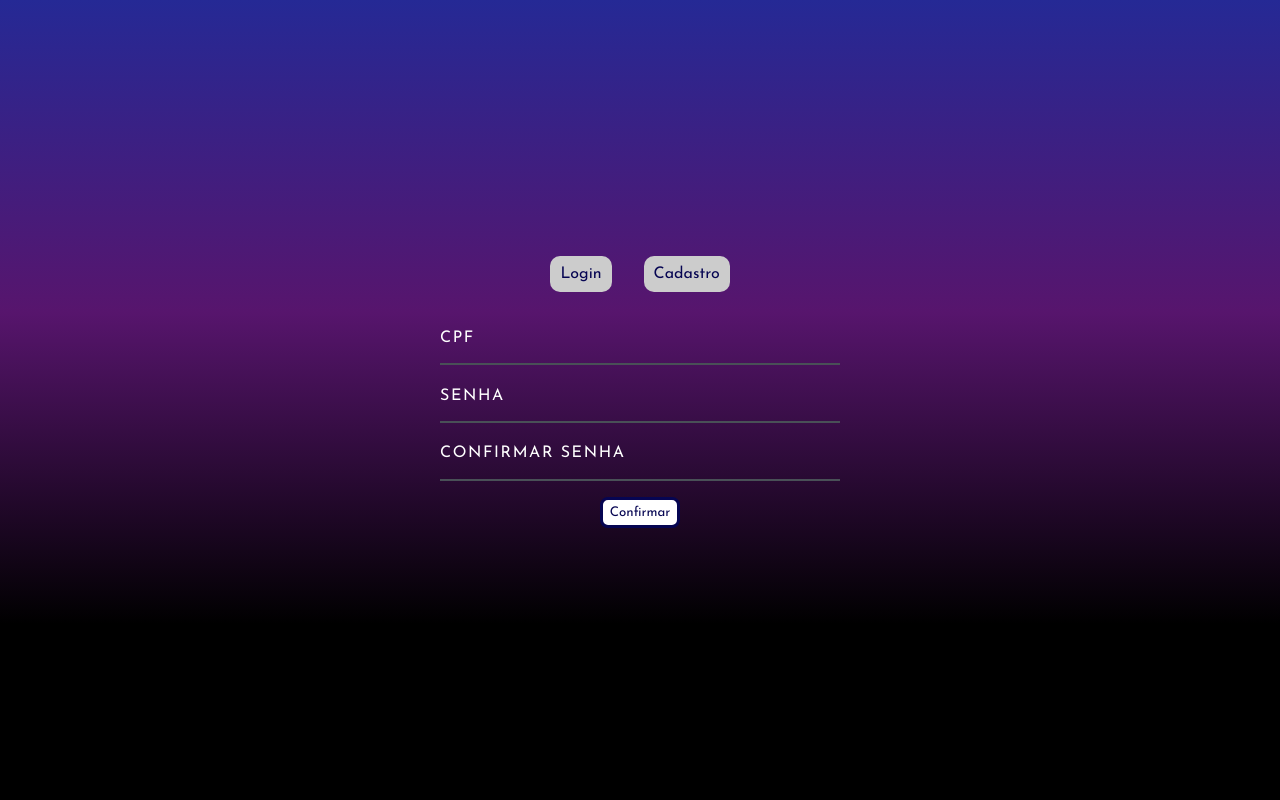
After one commit to ClaraValois/final_php, a PHP site: page /redefinirSenha.html in a window 1280 px wide. The commit adds this page. Run offline with PHP 8.4, Linux system fonts and the light colour scheme.

Commit message:
refactor: alterações html

```diff
--- a/assets/login.css
+++ b/assets/login.css
@@ -151,7 +151,7 @@
     color: #fff;
   }
 
-  .btn {
+  .btn, .buttonRedefinir {
     background: #fff;
     color: #060552;
     padding: 0.4rem;
@@ -161,8 +161,8 @@
     margin-bottom: 1rem;
   }
 
-  .btn:hover {
-    background-color: #27259a;
+  .btn, .buttonRedefinir:hover {
+    background-color: #060552;
     color: white;
   }
 
--- a/index.html
+++ b/index.html
@@ -41,14 +41,14 @@
         </div>
         <div class="submit">
           <button type="submit" class="btn">Entrar</button>
-          <a href="/redefinirSenha">
+          <a href="/redefinirSenha.html">
             <p>Esqueci minha senha</p>
           </a>
         </div>
       </form>
 
       <div class="bloco2">
-        <img class="imgLogin" src="/Resources/Assets/Imagens/vetorcanto.png" />
+        <img class="imgLogin" src="/assets/images/vetorcanto.png" />
       </div>
     </div>
     <script>
--- /dev/null
+++ b/redefinirSenha.html
@@ -0,0 +1,175 @@
+<link rel="stylesheet" href="assets/global.css" />
+<link rel="stylesheet" href="/assets/login.css">
+
+<div class="content">
+  <form method="POST" class="form">
+    <ul class="title">
+      <a href="/">
+        <li>Login</li>
+      </a>
+      <a href="/cadastroUser.html">
+        <li>Cadastro</li>
+      </a>
+    </ul>
+
+    <div class="box">
+      <input type="text" required />
+      <span>Cpf</span>
+      <i></i>
+    </div>
+
+    <div class="box">
+      <input type="password" required />
+      <span>Senha</span>
+      <i></i>
+    </div>
+
+    <div class="box">
+      <input type="password" required />
+      <span>Confirmar senha</span>
+      <i></i>
+    </div>
+    <div class="submit">
+      <button class="buttonRedefinir">Confirmar</button>
+    </div>
+  </form>
+
+</div>
+<!--
+<style>
+.content {
+align-items: center;
+display: flex;
+justify-content: center;
+padding: 10rem 10%;
+gap: 3rem;
+height: 100vh;
+background: linear-gradient(
+  0deg,
+  rgba(0, 0, 0, 1) 22%,
+  rgba(87, 21, 109, 1) 61%,
+  rgba(37, 41, 149, 1) 100%,
+  rgba(83, 11, 95, 1) 100%
+);
+}
+
+@media screen and (max-width: 600px) {
+.content {
+  flex-wrap: wrap;
+}
+}
+
+.form {
+width: 25rem;
+}
+
+.title {
+display: flex;
+gap: 2rem;
+justify-content: center;
+padding-bottom: 2rem;
+}
+
+.box {
+position: relative;
+margin-bottom: 1rem;
+}
+
+.box input {
+width: 100%;
+padding: 0.8rem;
+color: #fff;
+border: none;
+outline: none;
+font-size: 1rem;
+letter-spacing: 0.1em;
+background: transparent;
+box-shadow: none;
+}
+
+.box span {
+position: absolute;
+left: 0;
+color: #fff;
+padding: 0.4rem 0 1rem;
+text-transform: uppercase;
+letter-spacing: 0.1em;
+pointer-events: none;
+transition: 0.5s;
+}
+
+.box input:valid ~ span,
+.box input:focus ~ span {
+color: #fff;
+transform: translatey(-20px);
+font-size: 0.8em;
+}
+
+.box i {
+position: absolute;
+width: 100%;
+height: 2px;
+left: 0;
+bottom: 0;
+background: #495057;
+overflow: hidden;
+}
+
+.box i::before {
+content: "";
+position: absolute;
+width: 100%;
+height: 100%;
+left: -100%;
+background: linear-gradient(
+  50deg,
+  #212529,
+  #f8f9fa,
+  #e9ecef,
+  #dee2e6,
+  #ced4da,
+  #adb5bd,
+  #6c757d,
+  #495057,
+  #343a40,
+  #212529
+);
+animation: animate 0.9s linear infinite;
+transition: 0.5s;
+}
+
+.box input:valid ~ i::before,
+.box input:focus ~ i::before {
+left: 0;
+}
+
+@keyframes animate {
+0% {
+  background-position-x: 0;
+}
+100% {
+  background-position-x: 280px;
+}
+}
+
+.submit {
+text-align: center;
+color: #fff;
+}
+
+.buttonRedefinir {
+background: #fff;
+color: #060552;
+padding: 0.4rem;
+border: 0.2rem solid #060552;
+border-radius: 0.5rem;
+transition: 0.5s;
+margin-bottom: 1rem;
+}
+
+.buttonRedefinir:hover {
+background-color: #060552;
+color: white;
+}
+
+</style> -->
```
Also changed, not shown: assets/cadastro.css (+14 -1 lines), cadastroUser.html (+11 -11 lines), assets/images/vetorcanto.png (added).
